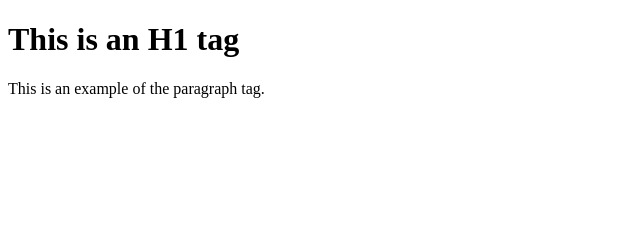
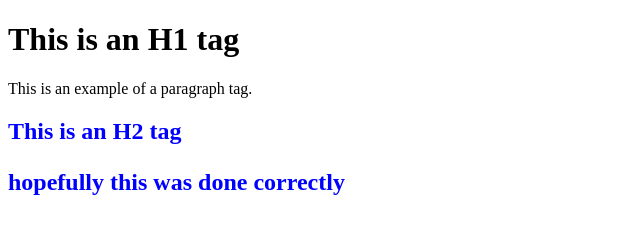
Before and after one commit to Joshua-Chin05/AboutMe, a plain HTML site: page index.html in a window 1280 px wide. Shown: the whole page, without its empty margins (0-640 px from the left). Drawn offline with Linux system fonts and the light colour scheme.

Commit message:
Second Commit

```diff
--- a/index.html
+++ b/index.html
@@ -1,14 +1,30 @@
 <!DOCTYPE html>
 <head>
     <title>Hello World</title>
+   <style>
+       h2 {
 
+            color: blue;
+       }
+
+    </style>
 </head>
+
 
 <body>
     <h1>
         This is an H1 tag
     </h1>
     <p>
-        This is an example of the paragraph tag.
+        This is an example of a paragraph tag.
     </p>
+
+    <h2>
+
+        This is an H2 tag
+           <p>
+
+              hopefully this was done correctly
+        </p>
+    </h2>
 </body>
```
